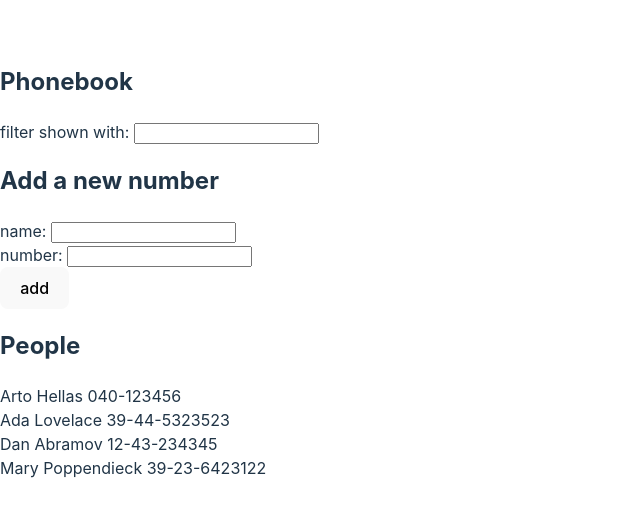
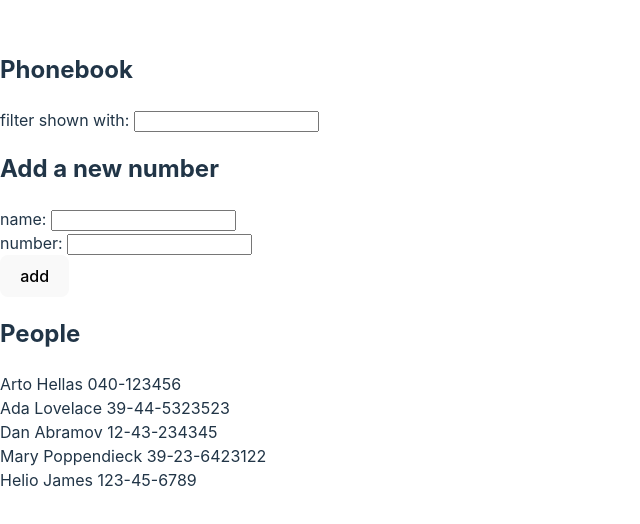
Before and after one commit to phamdustin/fso_submissions, a React (Vite) app in the folder part2/phonebook/: page / in a window 1280 px wide. Shown: the part 138-662 px from the top of the page, without its empty margins (0-640 px from the left). Built offline with nearby package versions, Linux system fonts and the light colour scheme; data requests are answered from the project's data file.

Commit message:
Completed exercise 2.12, added functionality to add new numbers to the backend server

```diff
--- a/part2/phonebook/db.json
+++ b/part2/phonebook/db.json
@@ -1,5 +1,5 @@
 {
-    "persons":[
+  "persons": [
     {
       "name": "Arto Hellas",
       "number": "040-123456",
@@ -19,6 +19,11 @@
       "name": "Mary Poppendieck",
       "number": "39-23-6423122",
       "id": "4"
+    },
+    {
+      "id": "5",
+      "name": "Helio James",
+      "number": "123-45-6789"
     }
   ]
 }
--- a/part2/phonebook/src/App.jsx
+++ b/part2/phonebook/src/App.jsx
@@ -15,28 +15,33 @@ const App = () => {
     axios
       .get('http://localhost:3001/persons')
       .then(response => {
-        console.log('promise fulfilled')
+        console.log('Promise fulfilled to get data from persons server')
         setPersons(response.data)
       })
   }, [])
-  console.log('render', persons.length, 'notes')
 
   const handleAddPerson = (event) => {
     event.preventDefault()
     const personObject = {
-      id: String(persons.length+1),
       name: newName,
-      number: newNumber
+      number: newNumber,
+      id: String(persons.length+1)
     }
     var same = persons.find(function(person) {
       return person.name === personObject.name
     })
 
     if (!same) {
-      setPersons(persons.concat(personObject))
-      setNewName('')
-      setNewNumber('')
-      console.log("Added " + personObject.name)
+      axios
+        .post('http://localhost:3001/persons', personObject)
+        .then(response => {
+          setPersons(persons.concat(response.data))
+          setNewName('')
+          setNewNumber('')
+          console.log("Added " + response.data.name)
+        })
+
+
     } else {
       alert(`${personObject.name} is already in the phonebook.`)
     }
```
Lines whose indentation alone changed are shown as unchanged.
